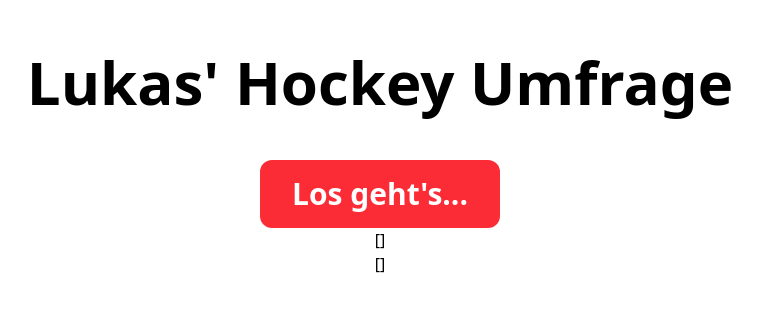
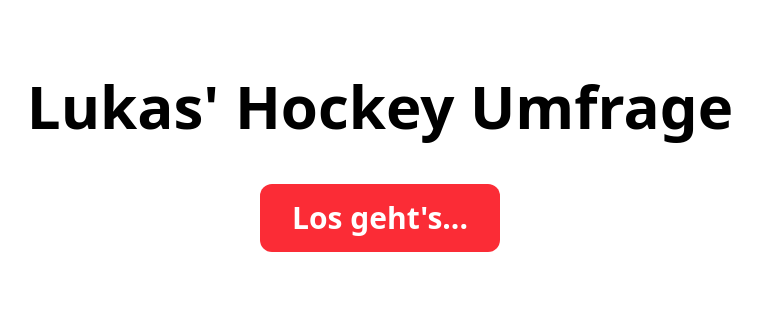
Before and after one commit to jenslaufer/hockey-quizzes, a Vue app: page /#/best_fans_quiz in a window 1280 px wide. Shown: the part 236-548 px from the top of the page, without its empty margins (260-1022 px from the left). Built offline with nearby package versions, Linux system fonts and the light colour scheme.

Commit message:
removed obsolte

```diff
--- a/src/components/BestFansQuiz.vue
+++ b/src/components/BestFansQuiz.vue
@@ -48,10 +48,6 @@
         <button v-if="step <= 4"
             class="mt-12 px-8 py-4 rounded-xl text-3xl bg-red-500 hover:bg-red-700 text-white font-white font-semibold"
             @click="nextStep">{{ buttonLabel }}</button>
-
-        <p>{{ favoriteClub }}</p>
-        <p>{{ mostHatedClubs }}</p>
-        <p>{{ bestFansClubs }}</p>
     </div>
 </template>
 <script setup>
```
